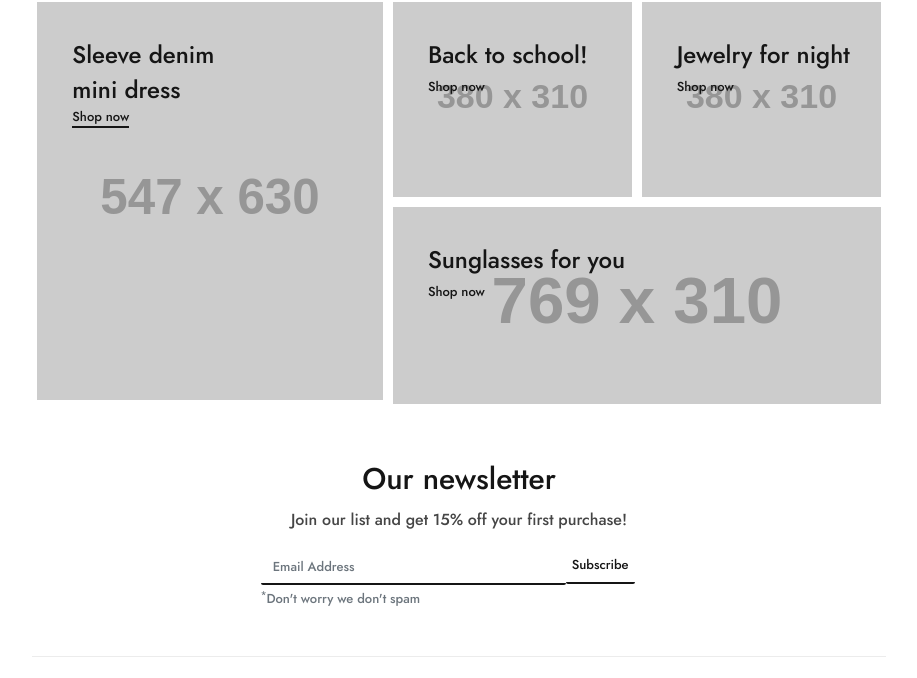
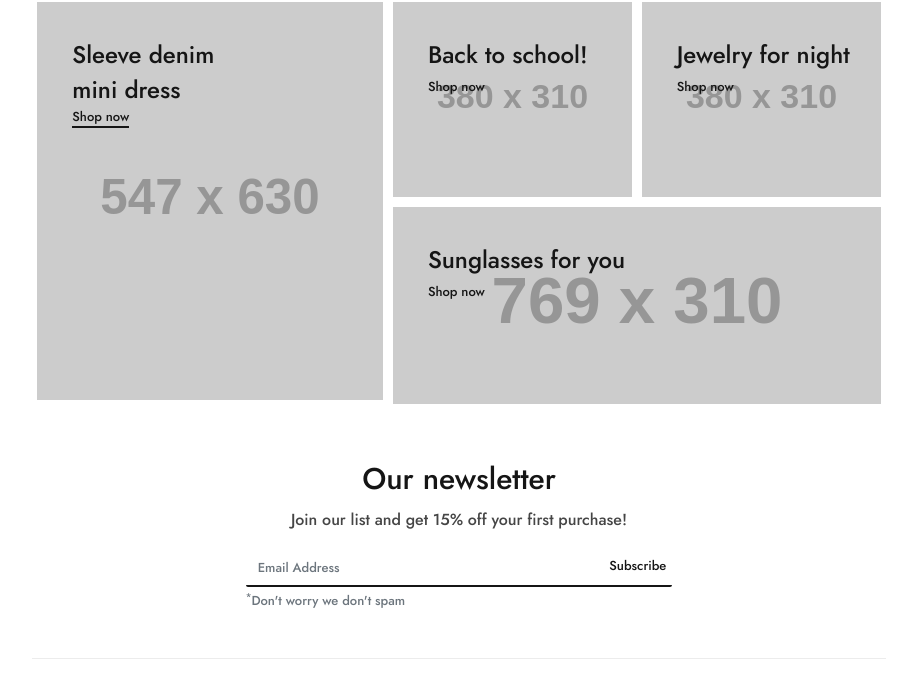
Before and after one commit to jusgladysz/frontend-level-up-lesson5, a website built with webpack: page src/index.html in a window 1280 px wide. Shown: the part 2028-2706 px from the top of the page, without its empty margins (181-1098 px from the left). Built offline with nearby package versions, Linux system fonts and the light colour scheme; placeholder pictures from the web are drawn by us; files whose address does not match are found by name.

Commit message:
Modify newsletter section

```diff
--- a/src/index.html
+++ b/src/index.html
@@ -11,7 +11,8 @@
         <div class="row justify-content-center m-0">
             <nav class="navbar navbar-expand-md col-xl-8">
                 <div class="col-2 col-md-4 align-self-start header__navbar">
-                    <button aria-controls="navbarNav" aria-expanded="false" aria-label="Toggle navigation" class="navbar-toggler"
+                    <button aria-controls="navbarNav" aria-expanded="false" aria-label="Toggle navigation"
+                            class="navbar-toggler"
                             data-target="#navbarNav" data-toggle="collapse" type="button">
                         <span class="navbar-toggler-icon"><img alt="" src="../src/assets/canvas-menu.svg"></span>
                     </button>
@@ -278,18 +279,17 @@
                 <p class="Join-our-list">Join our list and get 15% off your first purchase!</p>
                 <form>
                     <div class="row">
-                        <div class="col-9 pr-0">
-                            <input aria-describedby="emailHelp" class="form-control border-bottom-solid"
-                                   id="exampleInputEmail1"
-                                   placeholder="Email Address"
-                                   type="email">
-                            <span class="form-text text-muted Dont-spam" id="emailHelp">
-                            <sup>*</sup>Don't worry we don't spam
-                        </span>
+                        <div class="p-0 border-bottom-solid col-12">
+                            <button class="subscribe__btn border-0" type="submit">Subscribe</button>
+                            <div class="subscribe__email">
+                                <input aria-describedby="emailHelp" class="form-control border-0"
+                                       id="exampleInputEmail1"
+                                       placeholder="Email Address"
+                                       type="email">
+                            </div>
                         </div>
-                        <div class="col-3 pl-0">
-                            <button class="Subscribe border-bottom-solid" type="submit">Subscribe</button>
-                        </div>
+                        <span class="form-text text-muted Dont-spam" id="emailHelp">
+                            <sup>*</sup>Don't worry we don't spam</span>
                     </div>
                 </form>
             </div>
--- a/src/styles/style.scss
+++ b/src/styles/style.scss
@@ -349,7 +349,8 @@ $footer-label-color: #858585;
   color: $secondary-text-color;
 }
 
-.Subscribe {
+.subscribe {
+  &__btn {
     font-family: Jost, sans-serif;
     font-size: 13px;
     font-weight: 500;
@@ -361,6 +362,12 @@ $footer-label-color: #858585;
     color: $primary-text-color;
     background: none;
     height: calc(1.5em + .75rem + 6px);
+    float: right;
+  }
+
+  &__email {
+    overflow: hidden;
+  }
 }
 
 .border-bottom-light {
```
Lines whose indentation alone changed are shown as unchanged.
